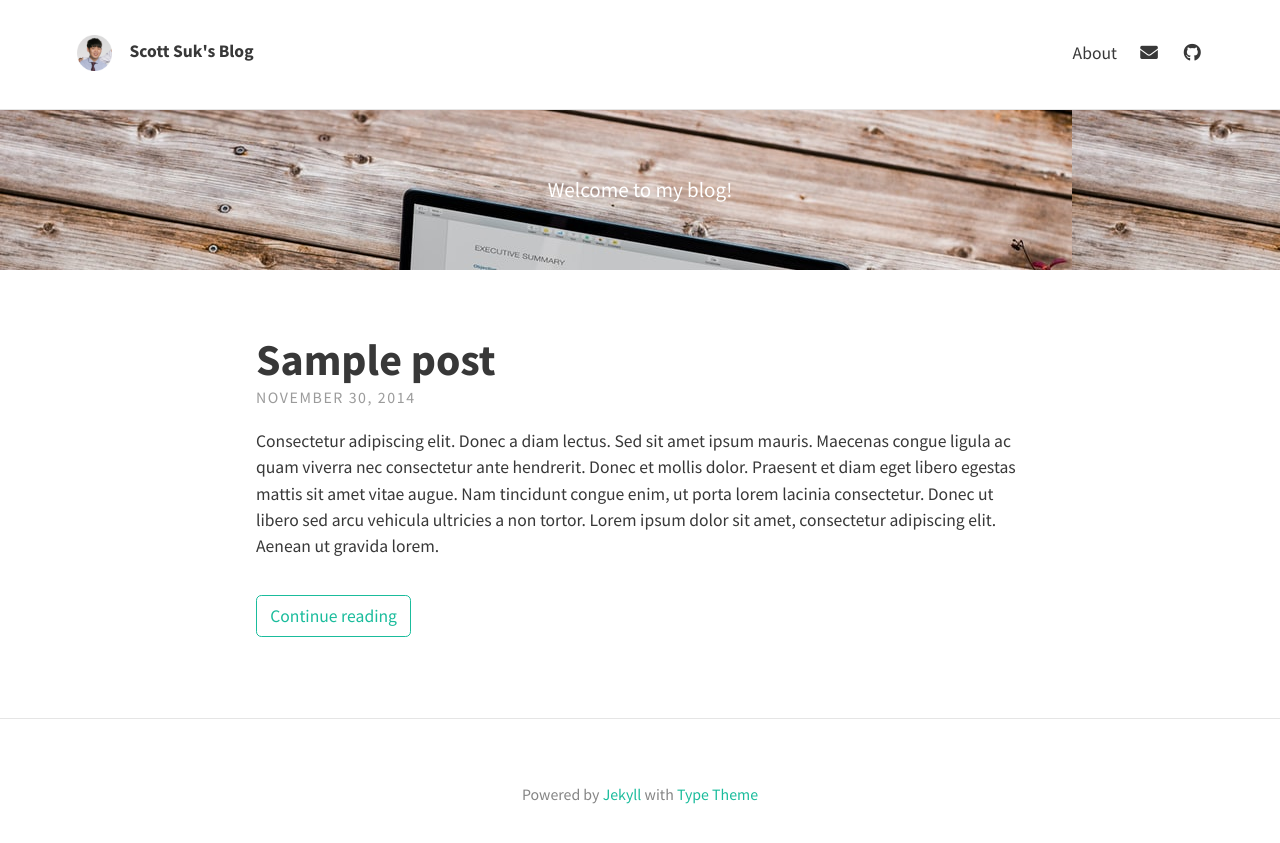
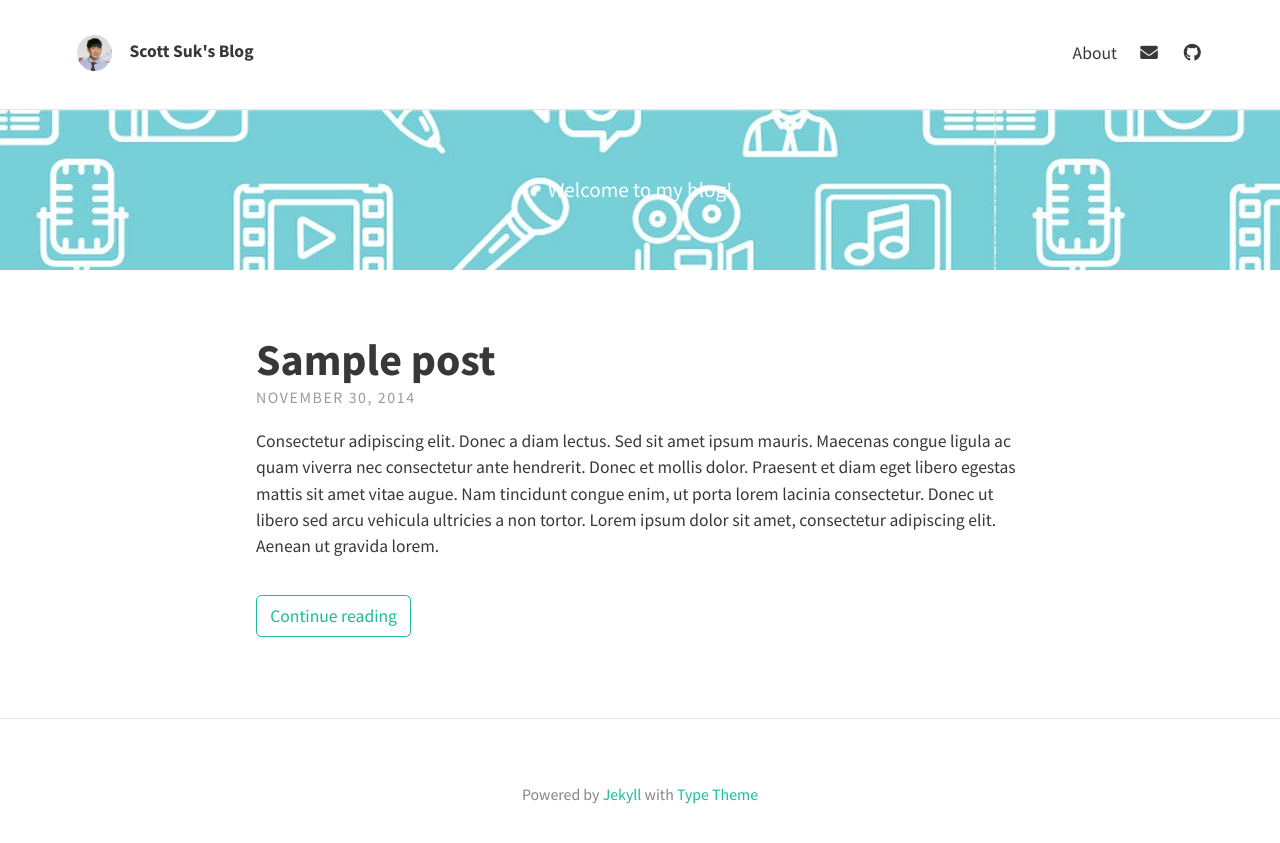
Before and after one commit to scottsuk0306/scottsuk0306.github.io, a Jekyll site: the page built from index.html, in a window 1280 px wide. Shown: the top 843 px of the page. Built offline with Jekyll 4.4.1, drawn with Linux system fonts in a browser that asks for light colours; nearby versions of some CDN libraries; the list of posts is cut into pages by our own code.

Commit message:
Change header image

```diff
--- a/_config.yml
+++ b/_config.yml
@@ -14,7 +14,7 @@ theme_settings:
   # Header and footer text
   header_text: >
      <p>Welcome to my blog!</p>
-  header_text_feature_image: assets/img/header_feature_image.jpg
+  header_text_feature_image: assets/img/header_pattern_image.jpg
   footer_text: >
    Powered by <a href="https://jekyllrb.com/">Jekyll</a> with <a href="https://github.com/rohanchandra/type-theme">Type Theme</a>
 
```
Also changed, not shown: assets/img/header_pattern_image.jpg (added).
